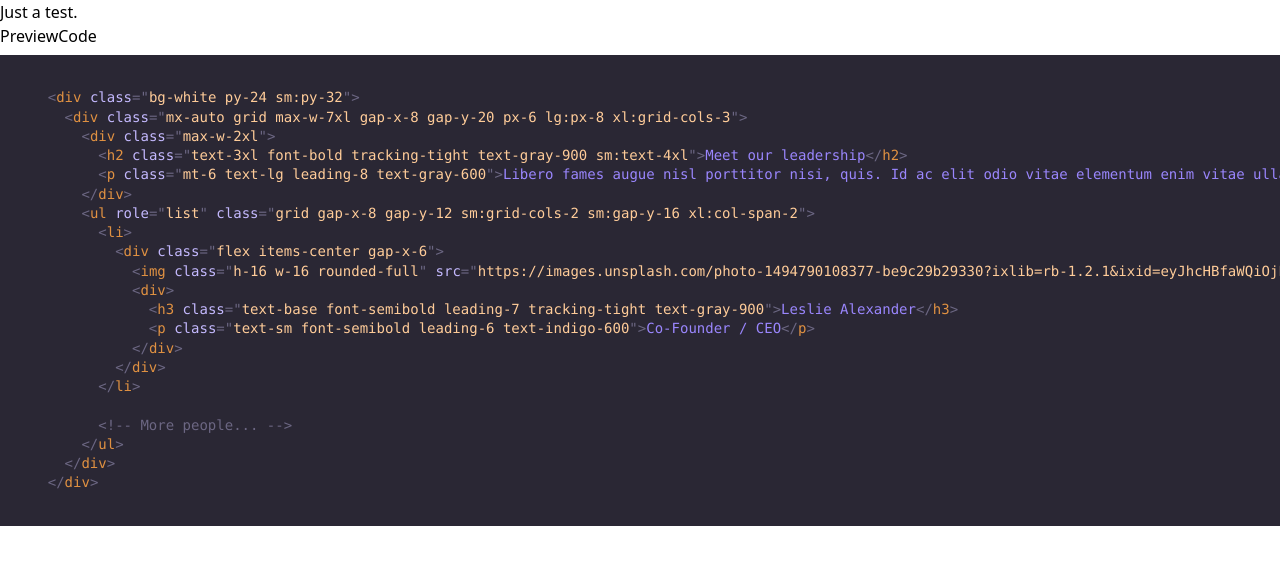
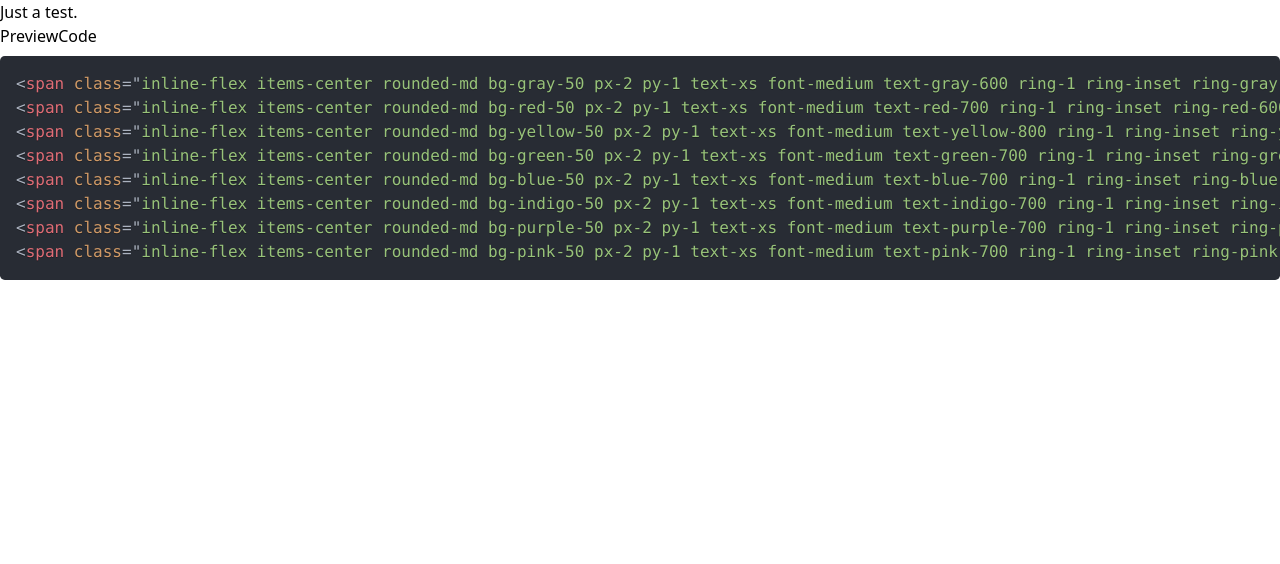
Before and after one commit to fwedwicc/fmUI, a React (Vite) app: page / in a window 1280 px wide. Both pictures are taken after a click on the button "Code". Shown: the top 564 px of the page. Built offline with nearby package versions, Linux system fonts and the light colour scheme.

Commit message:
Added new file for testing the tab component

```diff
--- a/src/components/Tab.jsx
+++ b/src/components/Tab.jsx
@@ -1,33 +1,11 @@
 import React, { useState } from 'react';
 import { motion, AnimatePresence } from 'framer-motion';
 import { Prism as SyntaxHighlighter } from 'react-syntax-highlighter';
-import { duotoneDark } from 'react-syntax-highlighter/dist/esm/styles/prism';
+import { oneDark } from 'react-syntax-highlighter/dist/esm/styles/prism';
+import Badges01, { codeSnippet } from './application-ui/elements/badges/01/Badges01';
 
 const Tab = () => {
   const [activeTab, setActiveTab] = useState('preview');
-  const codeSnippets = `
-    <div class="bg-white py-24 sm:py-32">
-      <div class="mx-auto grid max-w-7xl gap-x-8 gap-y-20 px-6 lg:px-8 xl:grid-cols-3">
-        <div class="max-w-2xl">
-          <h2 class="text-3xl font-bold tracking-tight text-gray-900 sm:text-4xl">Meet our leadership</h2>
-          <p class="mt-6 text-lg leading-8 text-gray-600">Libero fames augue nisl porttitor nisi, quis. Id ac elit odio vitae elementum enim vitae ullamcorper suspendisse.</p>
-        </div>
-        <ul role="list" class="grid gap-x-8 gap-y-12 sm:grid-cols-2 sm:gap-y-16 xl:col-span-2">
-          <li>
-            <div class="flex items-center gap-x-6">
-              <img class="h-16 w-16 rounded-full" src="https://images.unsplash.com/photo-1494790108377-be9c29b29330?ixlib=rb-1.2.1&ixid=eyJhcHBfaWQiOjEyMDd9&auto=format&fit=facearea&facepad=2&w=256&h=256&q=80" alt="">
-              <div>
-                <h3 class="text-base font-semibold leading-7 tracking-tight text-gray-900">Leslie Alexander</h3>
-                <p class="text-sm font-semibold leading-6 text-indigo-600">Co-Founder / CEO</p>
-              </div>
-            </div>
-          </li>
-
-          <!-- More people... -->
-        </ul>
-      </div>
-    </div>
-  `;
 
   return (
     <>
@@ -62,7 +40,7 @@ const Tab = () => {
               transition={{ duration: 0.3 }}
               className='border p-4'
             >
-              <p>This is where the preview content will be displayed.</p>
+              <Badges01 />
             </motion.div>
           ) : (
             <motion.div
@@ -73,8 +51,8 @@ const Tab = () => {
               transition={{ duration: 0.3 }}
               className='border'
             >
-              <SyntaxHighlighter language="html" style={duotoneDark} className='rounded-lg'>
-                {codeSnippets}
+              <SyntaxHighlighter language="html" style={oneDark} className='rounded-lg'>
+                {codeSnippet}
               </SyntaxHighlighter>
             </motion.div>
           )}
--- /dev/null
+++ b/src/components/application-ui/elements/badges/01/Badges01.jsx
@@ -0,0 +1,27 @@
+import React from 'react';
+
+export const codeSnippet = `<span class="inline-flex items-center rounded-md bg-gray-50 px-2 py-1 text-xs font-medium text-gray-600 ring-1 ring-inset ring-gray-500/10">Badge</span>
+<span class="inline-flex items-center rounded-md bg-red-50 px-2 py-1 text-xs font-medium text-red-700 ring-1 ring-inset ring-red-600/10">Badge</span>
+<span class="inline-flex items-center rounded-md bg-yellow-50 px-2 py-1 text-xs font-medium text-yellow-800 ring-1 ring-inset ring-yellow-600/20">Badge</span>
+<span class="inline-flex items-center rounded-md bg-green-50 px-2 py-1 text-xs font-medium text-green-700 ring-1 ring-inset ring-green-600/20">Badge</span>
+<span class="inline-flex items-center rounded-md bg-blue-50 px-2 py-1 text-xs font-medium text-blue-700 ring-1 ring-inset ring-blue-700/10">Badge</span>
+<span class="inline-flex items-center rounded-md bg-indigo-50 px-2 py-1 text-xs font-medium text-indigo-700 ring-1 ring-inset ring-indigo-700/10">Badge</span>
+<span class="inline-flex items-center rounded-md bg-purple-50 px-2 py-1 text-xs font-medium text-purple-700 ring-1 ring-inset ring-purple-700/10">Badge</span>
+<span class="inline-flex items-center rounded-md bg-pink-50 px-2 py-1 text-xs font-medium text-pink-700 ring-1 ring-inset ring-pink-700/10">Badge</span>
+`;
+const Badges01 = () => {
+  return (
+    <div className='space-x-2'>
+      <span className="inline-flex items-center rounded-md bg-gray-50 px-4 py-2.5 text-sm font-medium text-gray-600 ring-1 ring-inset ring-gray-500/10">Badge</span>
+      <span className="inline-flex items-center rounded-md bg-red-50 px-4 py-2.5 text-sm font-medium text-red-700 ring-1 ring-inset ring-red-600/10">Badge</span>
+      <span class="inline-flex items-center rounded-md bg-yellow-50 px-4 py-2.5 text-sm font-medium text-yellow-800 ring-1 ring-inset ring-yellow-600/20">Badge</span>
+      <span class="inline-flex items-center rounded-md bg-green-50 px-4 py-2.5 text-sm font-medium text-green-700 ring-1 ring-inset ring-green-600/20">Badge</span>
+      <span class="inline-flex items-center rounded-md bg-blue-50 px-4 py-2.5 text-sm font-medium text-blue-700 ring-1 ring-inset ring-blue-700/10">Badge</span>
+      <span class="inline-flex items-center rounded-md bg-indigo-50 px-4 py-2.5 text-sm font-medium text-indigo-700 ring-1 ring-inset ring-indigo-700/10">Badge</span>
+      <span class="inline-flex items-center rounded-md bg-purple-50 px-4 py-2.5 text-sm font-medium text-purple-700 ring-1 ring-inset ring-purple-700/10">Badge</span>
+      <span class="inline-flex items-center rounded-md bg-pink-50 px-4 py-2.5 text-sm font-medium text-pink-700 ring-1 ring-inset ring-pink-700/10">Badge</span>
+    </div>
+  );
+};
+
+export default Badges01;
```
Also changed, not shown: src/components/application-ui/team-sections/team-section-01.html (deleted, +0 -23 lines).
